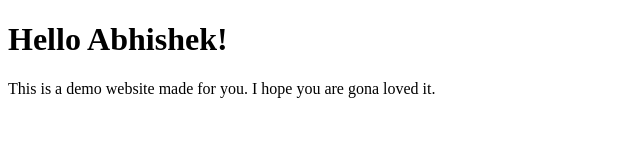
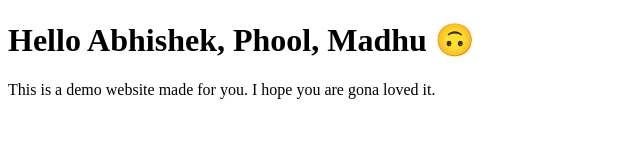
Before and after one commit to rrajak7499/Ecommerce-webiste, a plain HTML site: page index.html in a window 1280 px wide. Shown: the whole page, without its empty margins (0-640 px from the left). Drawn offline with Linux system fonts and the light colour scheme.

Commit message:
Update index.html

```diff
--- a/index.html
+++ b/index.html
@@ -7,7 +7,7 @@
     <title>Document</title>
 </head>
 <body>
-    <h1>Hello Abhishek!</h1>
+    <h1>Hello Abhishek, Phool, Madhu 🙃</h1>
     <p>This is a demo website made for you. I hope you are gona loved it.</p>
 </body>
 </html>
```
